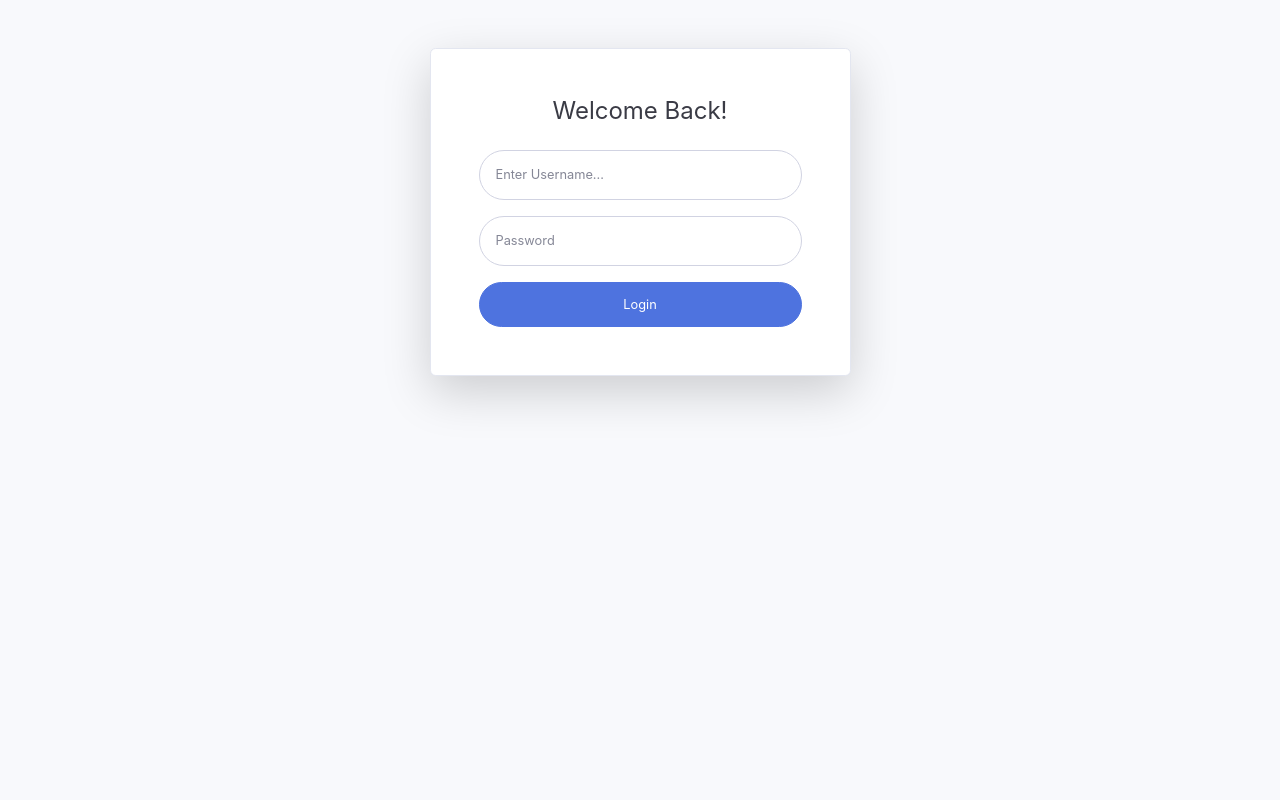
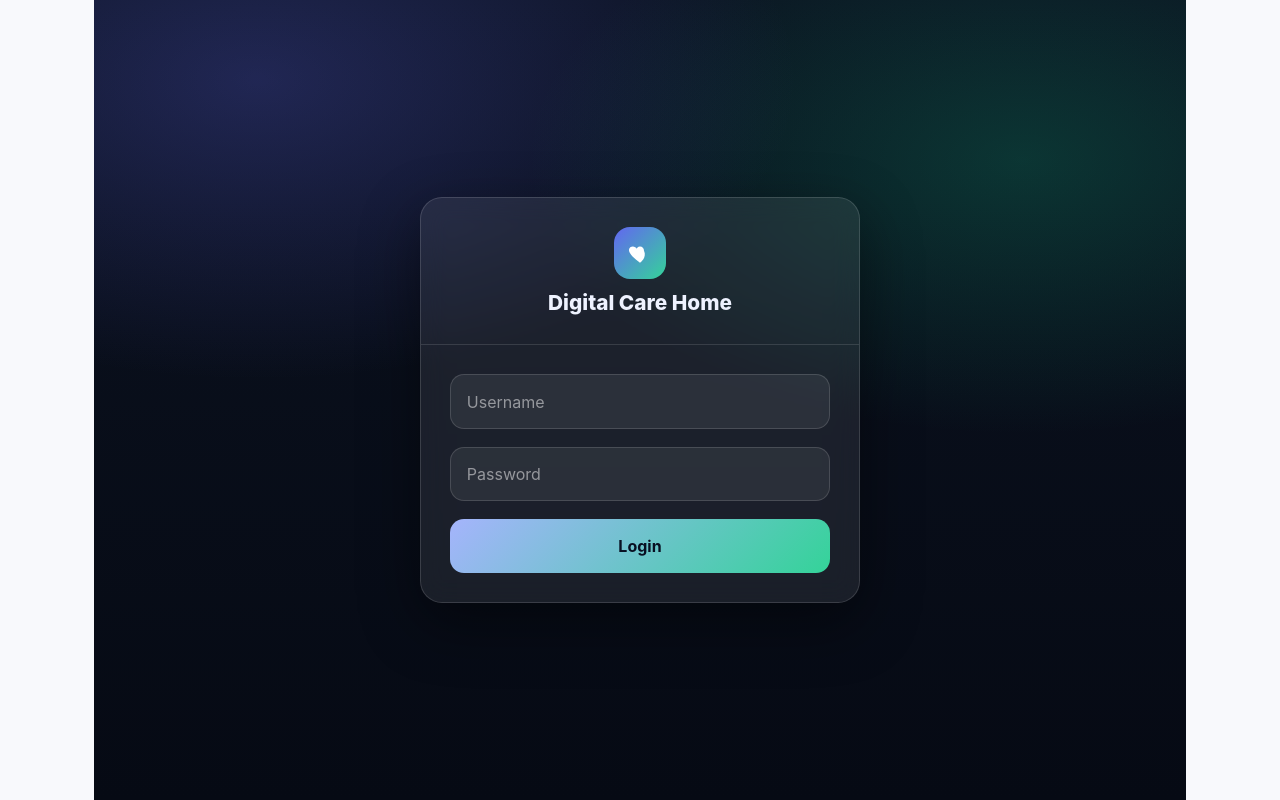
Before and after one commit to maham904/S298845_Dissertation_Project_On_Carehome, a Django app: page / in a window 1280 px wide. Run offline with Django 5.2, Linux system fonts and the light colour scheme; some libraries are stand-ins or nearby versions.

Commit message:
enhance UI of login page

```diff
--- a/core/core/templates/core/login.html
+++ b/core/core/templates/core/login.html
@@ -3,33 +3,138 @@
 {% load static %}
 
 {% block content %}
-<div class="container">
-    <div class="row justify-content-center">
-        <div class="col-xl-5 col-lg-6 col-md-8">
-            <div class="card shadow-lg my-5">
-                <div class="card-body p-0">
-                    <div class="p-5">
-                        <div class="text-center">
-                            <h1 class="h4 text-gray-900 mb-4">Welcome Back!</h1>
-                        </div>
-                        <form class="user" method="POST">
-                            {% csrf_token %}
-                            <div class="form-group">
-                                <input type="text" class="form-control form-control-user"
-                                    name="username" placeholder="Enter Username...">
-                            </div>
-                            <div class="form-group">
-                                <input type="password" class="form-control form-control-user"
-                                    name="password" placeholder="Password">
-                            </div>
-                            <button type="submit" class="btn btn-primary btn-user btn-block">
-                                Login
-                            </button>
-                        </form>
-                    </div>
-                </div>
-            </div>
+<style>
+  .dch-auth {
+    min-height: 100vh;
+    display: grid;
+    place-items: center;
+    padding: 2rem 1rem;
+    background:
+      radial-gradient(900px 500px at 15% 10%, rgba(99,102,241,.25), transparent 60%),
+      radial-gradient(900px 500px at 85% 20%, rgba(16,185,129,.22), transparent 55%),
+      linear-gradient(180deg, #0b1220 0%, #060a14 100%);
+  }
+
+  .dch-card {
+    width: 100%;
+    max-width: 440px;
+    border-radius: 22px;
+    background: rgba(255,255,255,.08);
+    border: 1px solid rgba(255,255,255,.14);
+    box-shadow: 0 20px 60px rgba(0,0,0,.45);
+    backdrop-filter: blur(14px);
+  }
+
+  .dch-header {
+    padding: 1.8rem;
+    text-align: center;
+    border-bottom: 1px solid rgba(255,255,255,.12);
+  }
+
+  .dch-logo {
+    width: 52px;
+    height: 52px;
+    margin: 0 auto 0.75rem;
+    border-radius: 16px;
+    display: grid;
+    place-items: center;
+    background: linear-gradient(135deg, #6366f1, #34d399);
+  }
+
+  .dch-title {
+    margin: 0;
+    color: #eef2ff;
+    font-weight: 800;
+    font-size: 1.3rem;
+  }
+
+  .dch-body {
+    padding: 1.8rem;
+  }
+
+  .dch-field {
+    margin-bottom: 1.1rem;
+  }
+
+  .dch-input {
+    width: 100%;
+    border-radius: 14px;
+    padding: 0.9rem 1rem;
+    background: rgba(255,255,255,.07);
+    border: 1px solid rgba(255,255,255,.14);
+    color: #fff;
+  }
+
+  .dch-input::placeholder {
+    color: rgba(255,255,255,.5);
+  }
+
+  .dch-input:focus {
+    outline: none;
+    border-color: #6366f1;
+    box-shadow: 0 0 0 3px rgba(99,102,241,.25);
+  }
+
+  .dch-btn {
+    width: 100%;
+    border: none;
+    border-radius: 14px;
+    padding: 0.95rem;
+    font-weight: 700;
+    background: linear-gradient(135deg, #a5b4fc, #34d399);
+    color: #081022;
+    transition: transform .15s ease;
+  }
+
+  .dch-btn:hover {
+    transform: translateY(-1px);
+  }
+
+  .dch-error {
+    margin-bottom: 1rem;
+    padding: 0.75rem;
+    border-radius: 12px;
+    background: rgba(239,68,68,.15);
+    color: #fee2e2;
+    font-size: 0.9rem;
+  }
+</style>
+
+<div class="dch-auth">
+  <div class="dch-card">
+    <div class="dch-header">
+      <div class="dch-logo">
+        <svg width="26" height="26" viewBox="0 0 24 24" fill="none">
+          <path d="M12 21s-7-4.6-9.3-8.9C.8 8.8 2.3 6 5.3 6c1.7 0 3 .9 3.7 2 0 0 .9-2 3-2s3.7 1.6 3.7 3.9C18.7 16.4 12 21 12 21Z"
+                fill="white"/>
+        </svg>
+      </div>
+      <h1 class="dch-title">Digital Care Home</h1>
+    </div>
+
+    <div class="dch-body">
+      {% if messages %}
+        {% for message in messages %}
+          <div class="dch-error">{{ message }}</div>
+        {% endfor %}
+      {% endif %}
+
+      <form method="POST">
+        {% csrf_token %}
+
+        <div class="dch-field">
+          <input type="text" class="dch-input"
+                 name="username" placeholder="Username" required>
         </div>
+
+        <div class="dch-field">
+          <input type="password" class="dch-input"
+                 name="password" placeholder="Password" required>
+        </div>
+
+        <button type="submit" class="dch-btn">Login</button>
+      </form>
     </div>
+  </div>
 </div>
 {% endblock %}
```
